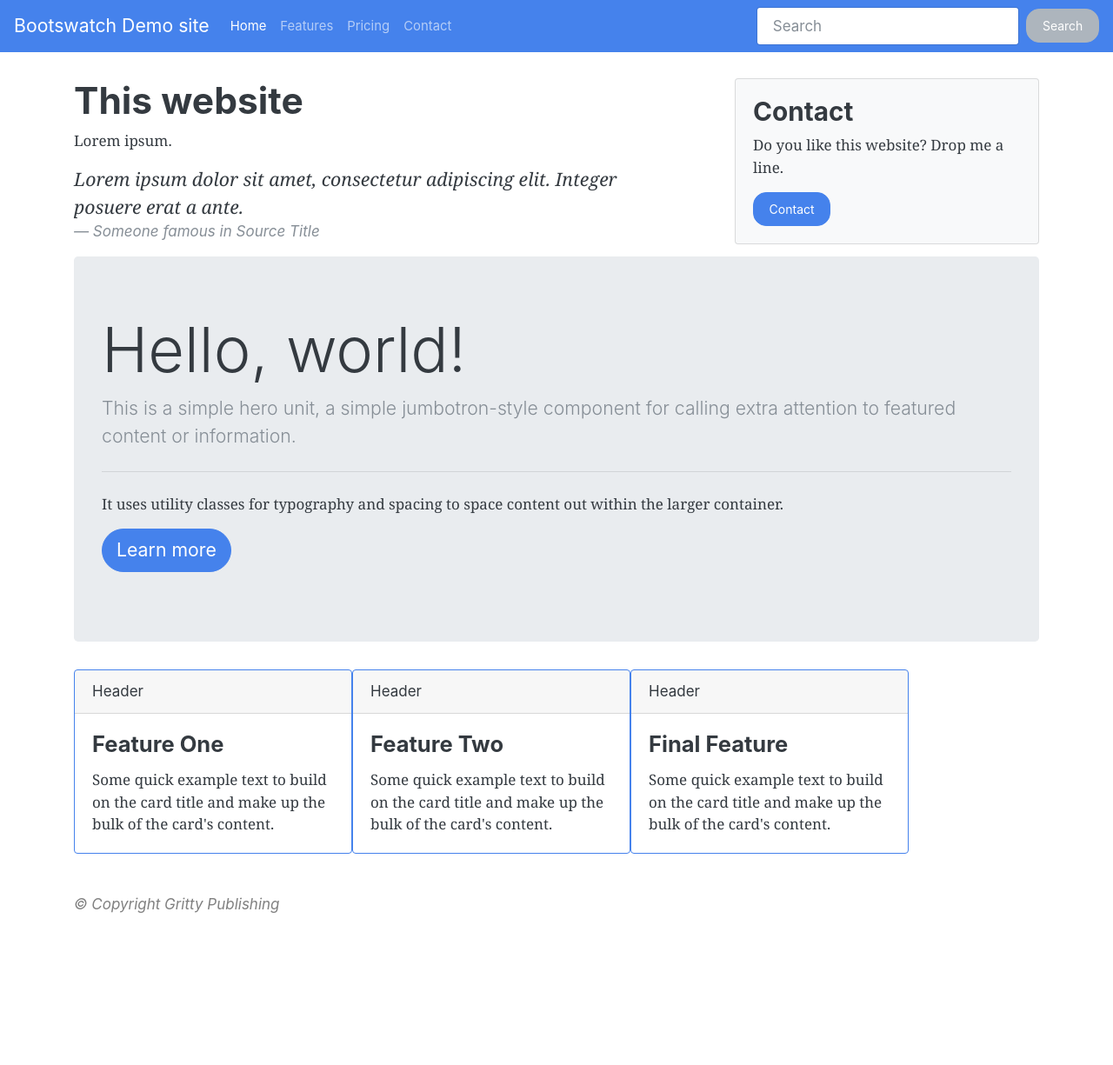
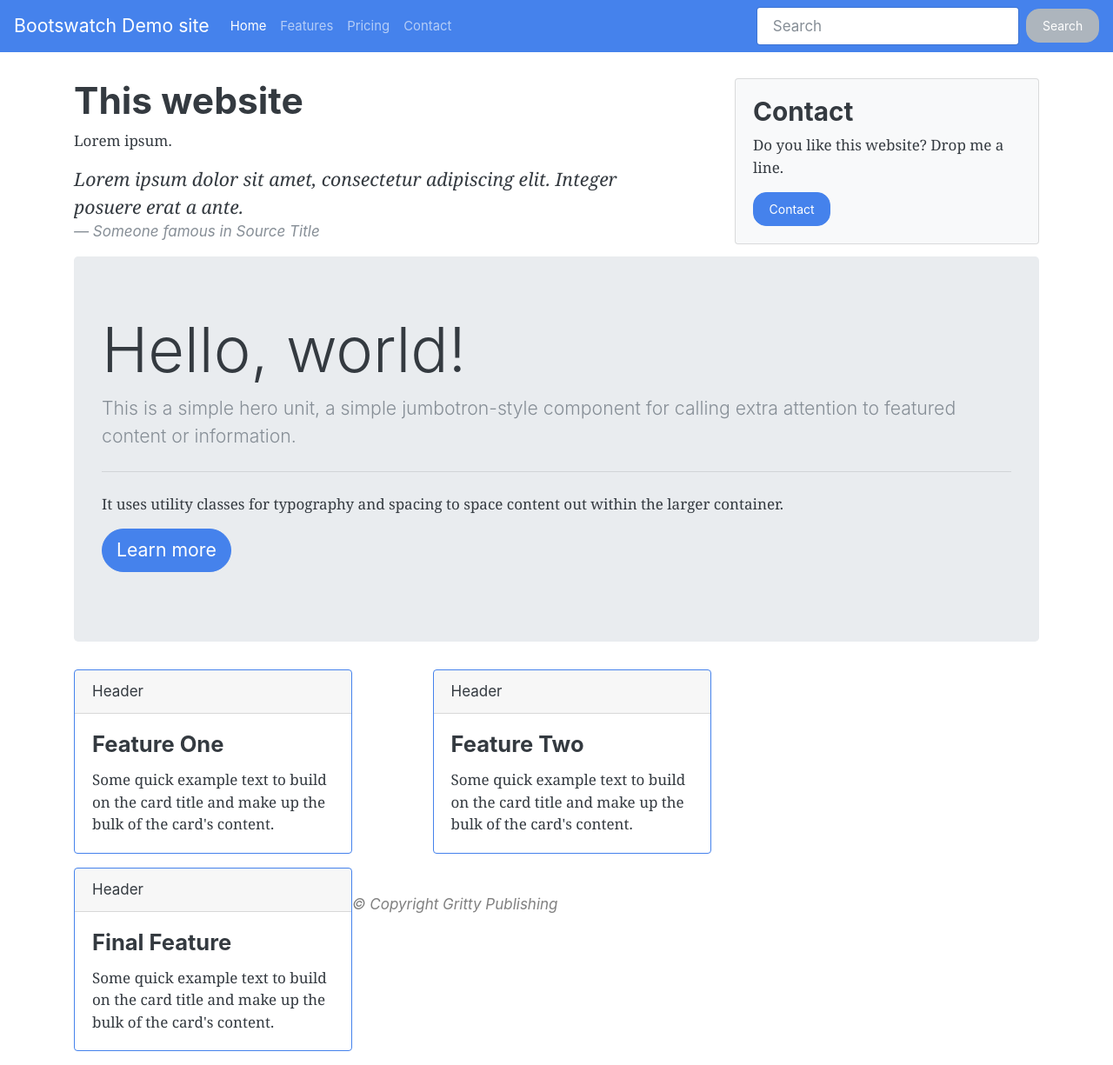
Before and after one commit to Ikass/bootswatch-demo, a Jekyll site: the page built from index.md, in a window 1280 px wide. Shown: the whole page at 87% size. Built offline with Jekyll 4.4.1, drawn with Linux system fonts in a browser that asks for light colours; our own code applies the rules of GitHub Pages for plain Markdown files; before the commit the page ends 1053 px from its top, so only the background shows below that.

Commit message:
Update features.html

```diff
--- a/_includes/features.html
+++ b/_includes/features.html
@@ -9,6 +9,7 @@
         </div>
       </div>
 
+          <div class="col-md-1"></div>
 
        <div class="card border-primary mb-3" style="max-width: 20rem;">
         <div class="card-header">Header</div>
@@ -18,6 +19,7 @@
         </div>
       </div>
 
+          <div class="col-md-1"></div>
 
        <div class="card border-primary mb-3" style="max-width: 20rem;">
         <div class="card-header">Header</div>
```
